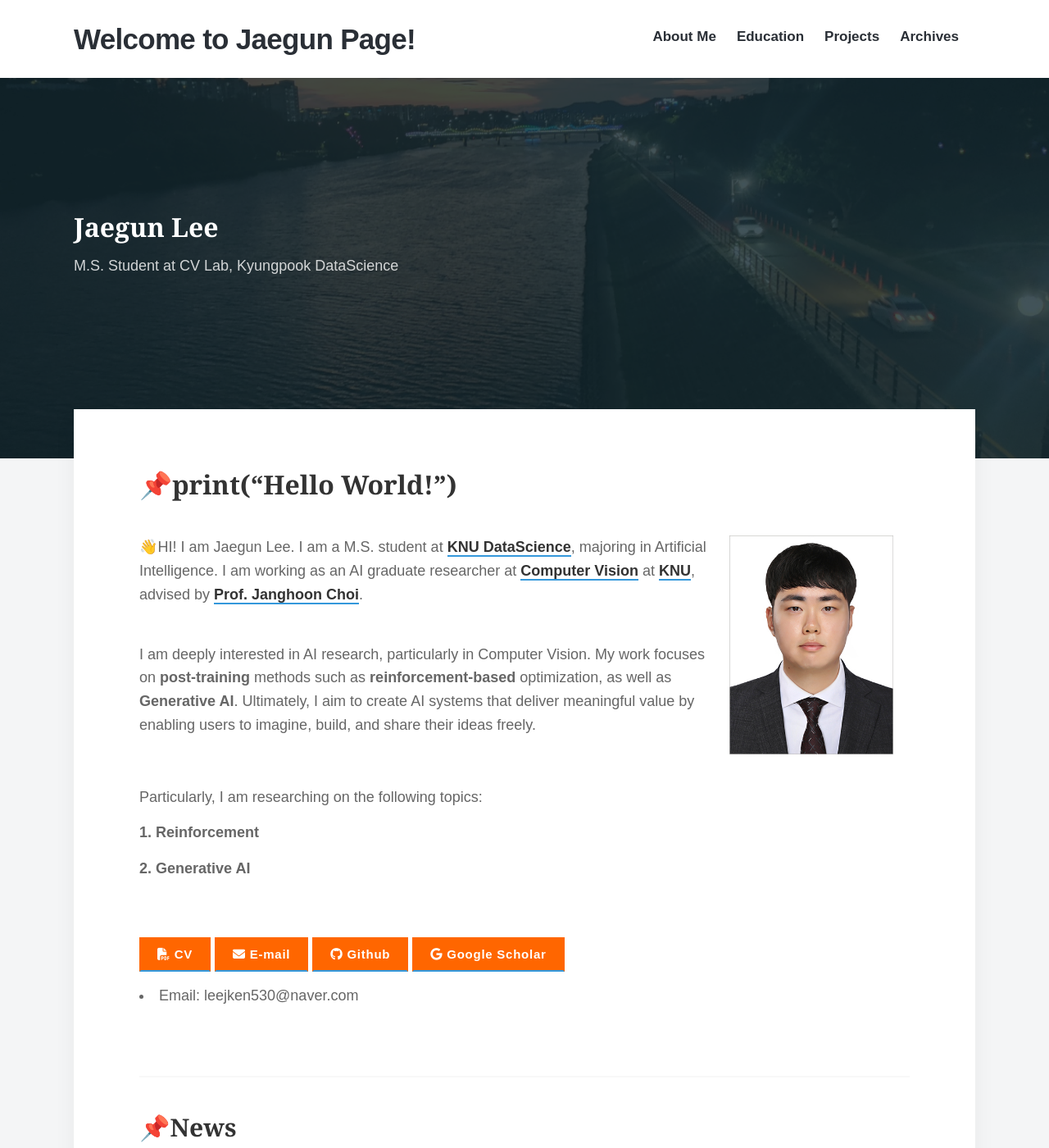
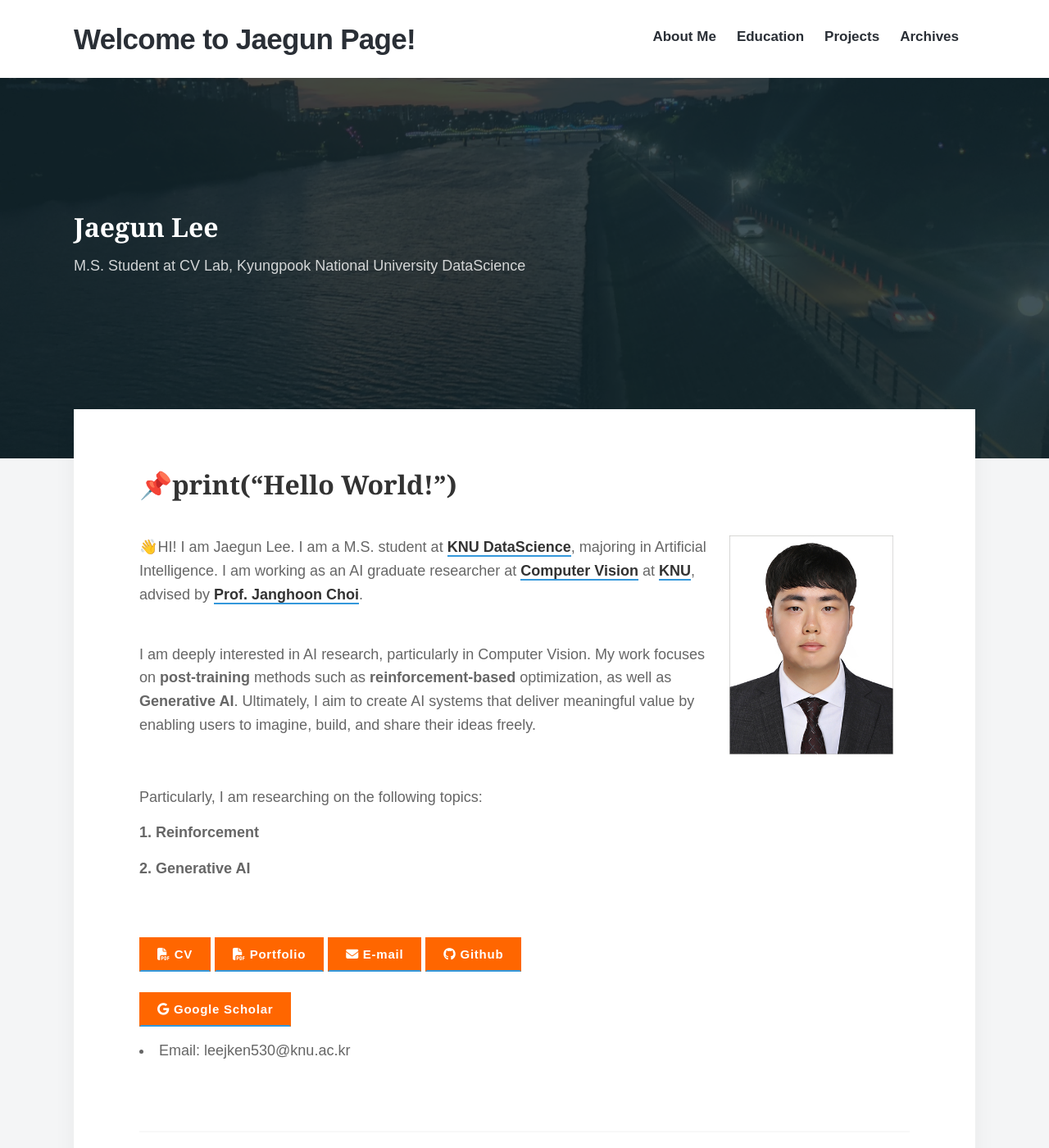
Before and after one commit to 2JAE22/2JAE22.github.io, a Jekyll site: the page built from _pages/index.md, in a window 1280 px wide and 1400 px high. Shown: the whole window at 82% size. Built offline with Jekyll 4.4.1, drawn with Linux system fonts in a browser that asks for light colours; nearby versions of some CDN libraries; some web fonts are replaced.

Commit message:
update with portfolio and other things

```diff
--- a/_pages/index.md
+++ b/_pages/index.md
@@ -1,6 +1,6 @@
 ---
 title: Jaegun Lee
-subtitle: M.S. Student at CV Lab, Kyungpook DataScience
+subtitle: M.S. Student at CV Lab, Kyungpook National University DataScience
 description: Research on AI especially in Computer vision
 featured_image: /images/about/banner_image.jpg
 ---
@@ -26,13 +26,15 @@ Particularly, I am researching on the following topics:
 <br/>
 
 <a href="/pdf/cv.pdf" target="_blank" class="button button--medium"><i class="fa fa-file-pdf"></i> CV</a>
-<a href="mailto:leejken530@naver.com" class="button button--medium"><i class="fa fa-envelope"></i> E-mail</a>
+<a href="/pdf/portfolio.pdf" target="_blank" class="button button--medium"><i class="fa fa-file-pdf"></i> Portfolio</a>
+<a href="mailto:leejken530@knu.ac.kr" class="button button--medium"><i class="fa fa-envelope"></i> E-mail</a>
 <a href="https://github.com/2JAE22" target="_blank" class="button button--medium"><i class="fa-brands fa-github"></i> Github</a>
+
 <!-- <a href="https://www.linkedin.com/" target="_blank" class="button button--medium"><i class="fa-brands fa-linkedin"></i> LinkedIn</a> -->
 <a href="https://scholar.google.com/citations?user=DFKGTG0AAAAJ/" target="_blank" class="button button--medium"><i class="fa-brands fa-google"></i> Google Scholar</a>
 <br/>
 
-- Email: leejken530@naver.com
+- Email: leejken530@knu.ac.kr
 
 <br/>
 <hr/>
```
